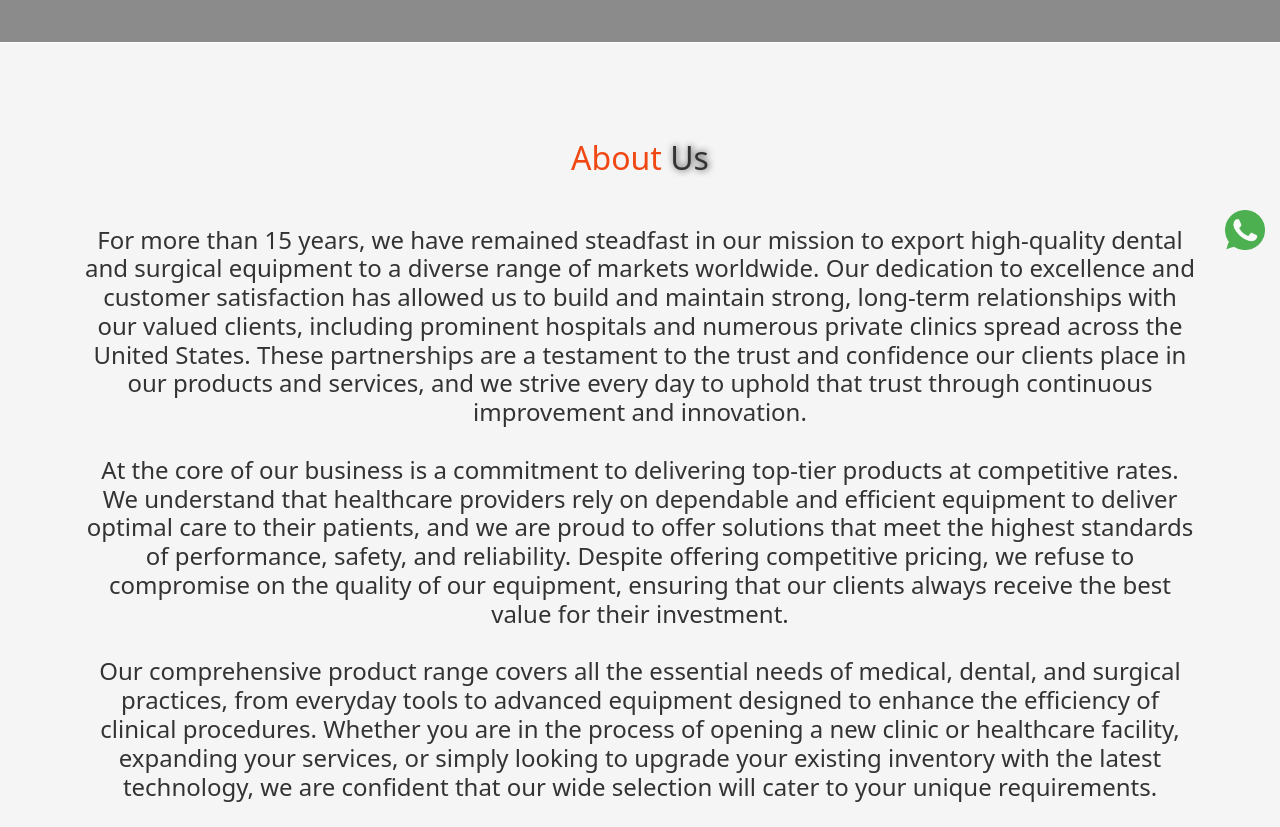
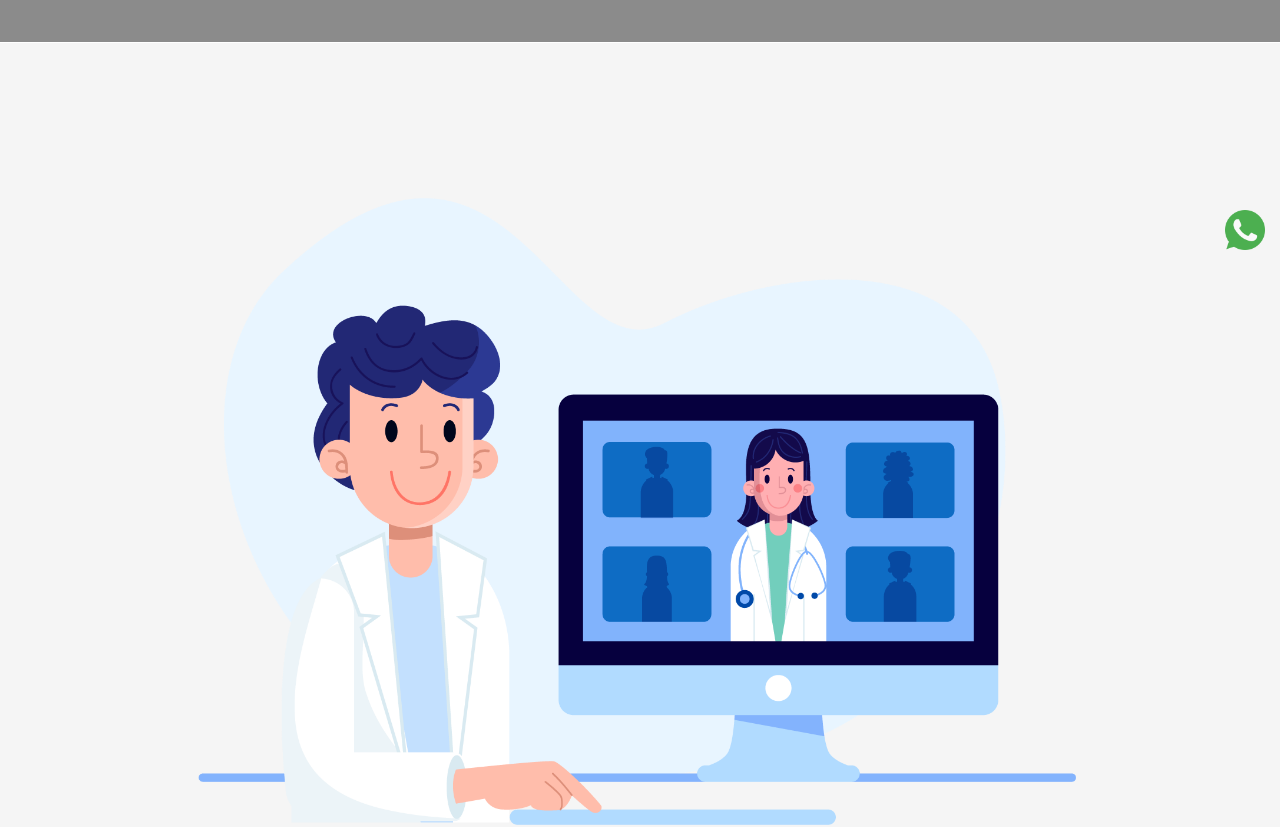
Before and after one commit to SheesAli12/project, a React (Create React App) app: page /about in a window 1280 px wide. Shown: the part 480-1307 px from the top of the page. Built offline with nearby package versions, Linux system fonts and the light colour scheme.

Commit message:
Initial commit

```diff
--- a/public/assets/css/style.css
+++ b/public/assets/css/style.css
@@ -516,6 +516,12 @@ ul.main-menu li {
     content: "\f068";
     color: var(--bs-primary);
 }
+/* Hide specific menu items on mobile */
+@media only screen and (max-width: 991px) {
+    .hide-on-mobile {
+      display: none !important;
+    }
+  }
 
 .main-header .widget_nav_menu li.menu-item-has-children > a,
 .main-footer .widget_nav_menu li.menu-item-has-children > a,
--- a/src/components/AboutUS.js
+++ b/src/components/AboutUS.js
@@ -5,15 +5,27 @@ const AboutUS = () => {
     <section id="about-us" className="design-section py-5 bg-primary-light design-home">
       <div className="container pt-4">
         <div className="row wow fadeInUp pt-4">
-          <div className="col-12 mx-lg-auto mb-4">
-            <div className="text-center text-justify">
+          {/* Column for Image and Text */}
+          <div className="col-md-12 mx-lg-auto mb-4">
+            {/* Image on Top */}
+            <div className="image-container text-left mb-2"> {/* Adjusted margin-bottom */}
+              <img
+                src="./images/page-design-assets/clipart-2/us.png"
+                alt="About Us"
+                className="img-fluid"
+                style={{ height: '750px', objectFit: 'contain' }}
+              />
+            </div>
+
+            {/* Text Below the Image */}
+            <div className="text-left">
               <div className="cta-content mb-4">
                 <div className="heading-default wow fadeInUp">
                   <h2 className="text-orange mb-5">
                     About <span className="text-secondary text-shadow-black">Us</span>
                   </h2>
-                  <h4 className="text-secondary text-center no-bold">
-  <span style={{ textTransform: 'capitalize' }}>For</span> more than 15 years, we have remained steadfast in our mission to export high-quality dental and surgical equipment to a diverse range of markets worldwide. Our dedication to excellence and customer satisfaction has allowed us to build and maintain strong, long-term relationships with our valued clients, including prominent hospitals and numerous private clinics spread across the United States. These partnerships are a testament to the trust and confidence our clients place in our products and services, and we strive every day to uphold that trust through continuous improvement and innovation.
+                  <h3 className="text-secondary fw-normal">
+                    <span>For</span> more than 15 years, we have remained steadfast in our mission to export high-quality dental and surgical equipment to a diverse range of markets worldwide. Our dedication to excellence and customer satisfaction has allowed us to build and maintain strong, long-term relationships with our valued clients, including prominent hospitals and numerous private clinics spread across the United States. These partnerships are a testament to the trust and confidence our clients place in our products and services, and we strive every day to uphold that trust through continuous improvement and innovation.
                     <br /><br />
                     At the core of our business is a commitment to delivering top-tier products at competitive rates. We understand that healthcare providers rely on dependable and efficient equipment to deliver optimal care to their patients, and we are proud to offer solutions that meet the highest standards of performance, safety, and reliability. Despite offering competitive pricing, we refuse to compromise on the quality of our equipment, ensuring that our clients always receive the best value for their investment.
                     <br /><br />
@@ -22,8 +34,7 @@ const AboutUS = () => {
                     Moreover, our experienced and knowledgeable team is always ready to provide personalized support to ensure you make informed decisions when selecting equipment for your practice. Should you require customized solutions or specific items not readily available in our catalog, we are more than happy to accommodate special requests and create tailored quotes to suit your needs.
                     <br /><br />
                     At every step of the way, from consultation to delivery and beyond, we remain committed to providing an exceptional customer experience. Our ongoing dedication to superior quality and client satisfaction has set us apart as a trusted provider in the healthcare industry, and we look forward to continuing to serve healthcare professionals and facilities both in the United States and abroad.
-</h4>
-
+                  </h3>
 
                   <h5>
                     -<strong> The Cradle Care USA Team, <span className="text-secondary text-shadow-black">Your Trusted Partner</span></strong>
@@ -34,7 +45,6 @@ const AboutUS = () => {
           </div>
         </div>
       </div>
-
     </section>
   );
 };
--- a/src/components/Header.js
+++ b/src/components/Header.js
@@ -1,4 +1,5 @@
 import React, { useEffect } from 'react';
+
 const Header = () => {
 
   useEffect(() => {
@@ -54,31 +55,30 @@ const Header = () => {
                   <nav className="navbar-area" id="navbar-area">
                     <div className="main-navbar">
                       <ul id="menu-navigation" className="main-menu nav">
-                      <li className="menu-item nav-item">
+                        <li className="menu-item nav-item">
                           <a title="home" href="/#home" className="nav-link">Home</a>
                         </li>
                         <li className="menu-item nav-item">
                           <a title="Contact" href="/#contact-section1" className="nav-link">Contact Us</a>
                         </li>
 
-                        <li className="menu-item nav-item">
+                        <li className="menu-item nav-item hide-on-mobile">
                           <a title="Clients" href="/#client-section1" className="nav-link">Clients</a>
                         </li>
                         <li className="menu-item nav-item">
-                          <a title="Services" href="/#about" className="nav-link">About Us</a>
+                          <a title="About Us" href="/#about" className="nav-link">About Us</a>
+                        </li>
+                        <li className="menu-item nav-item hide-on-mobile">
+                          <a title="Services" href="/#services" className="nav-link">Services</a>
                         </li>
                         <li className="menu-item nav-item">
-                          <a title="Features" href="/#services" className="nav-link">Services</a>
-                        </li>
-                        <li className="menu-item nav-item">
-                          <a title="Features" href="/OurCatalogue" className="nav-link">Our Catalogue</a>
+                          <a title="Catalogue" href="/OurCatalogue" className="nav-link">Our Catalogue</a>
                         </li>
                         <li className="menu-item nav-item" style={{ borderLeft: '5px solid black', paddingLeft: '20px' }}>
                           <a title="Get a Quote" href="#quote" className="nav-link" style={{ color: 'white', fontWeight: 'bold' }}>
                             Get a Free Quote! Contact Us Now
                           </a>
                         </li>
-
                       </ul>
                     </div>
                   </nav>
--- a/src/components/PortfolioSection.js
+++ b/src/components/PortfolioSection.js
@@ -26,7 +26,7 @@ const PortfolioSection = () => {
                     <h2 className="text-black mb-5">
                       Little bit <span className="text-secondary text-shadow-black">About Us</span>
                     </h2>
-                    <h4 className="text-secondary text-capitalize fw-bold">
+                    <h4 className="text-secondary">
                       Whether you're looking to restock your current inventory or are in the process of opening a new clinic, Cradle Care USA has you covered. We offer a wide range of medical, dental, and surgical equipment to meet your needs. Browse our catalog, and if you don't find what you're looking for, simply reach out via the "Contact Us" option, and we'll create a customized quote tailored specifically for you. Whatever your medical equipment needs, we've got it!
                     </h4>
                   </div>
```
Lines whose indentation alone changed are shown as unchanged.
